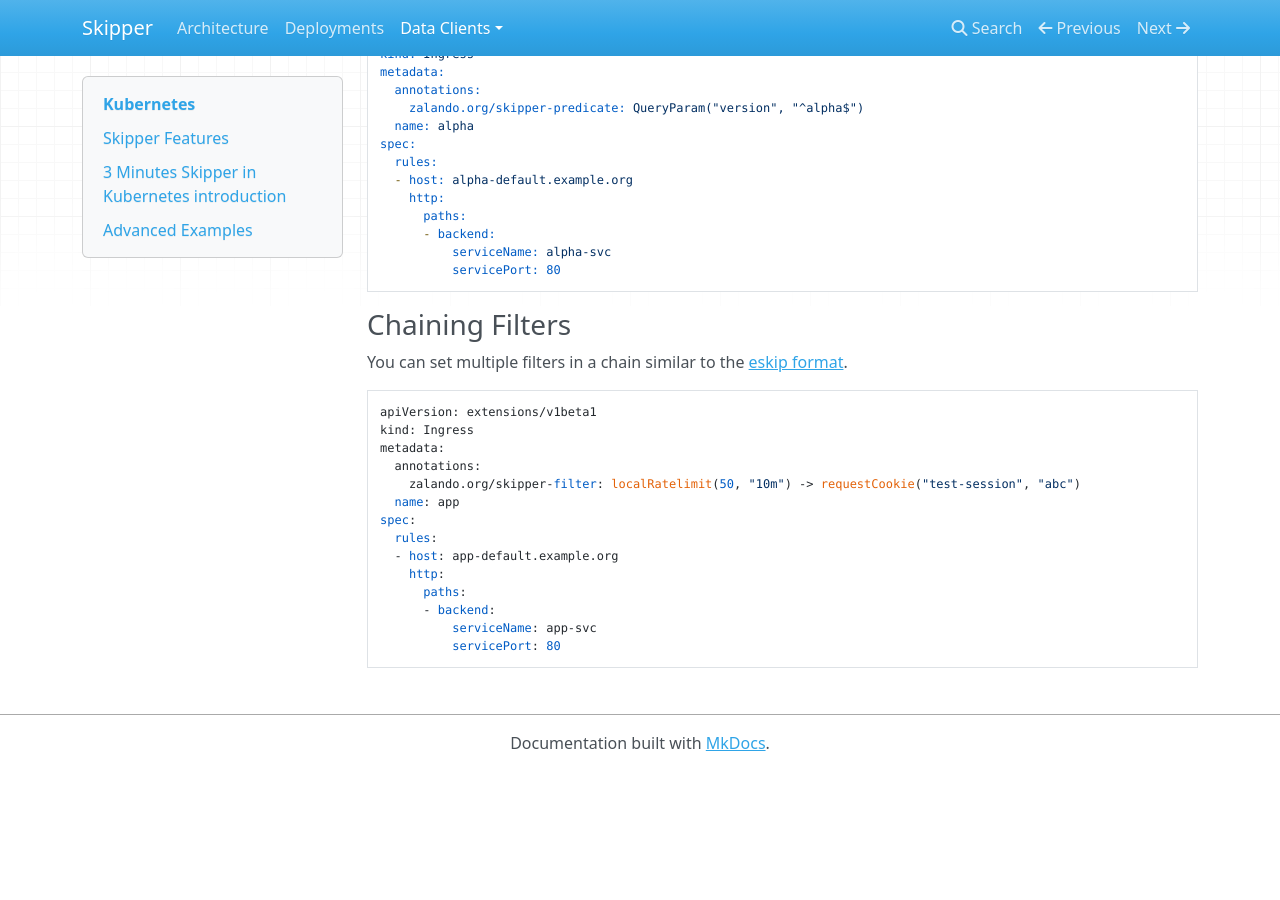
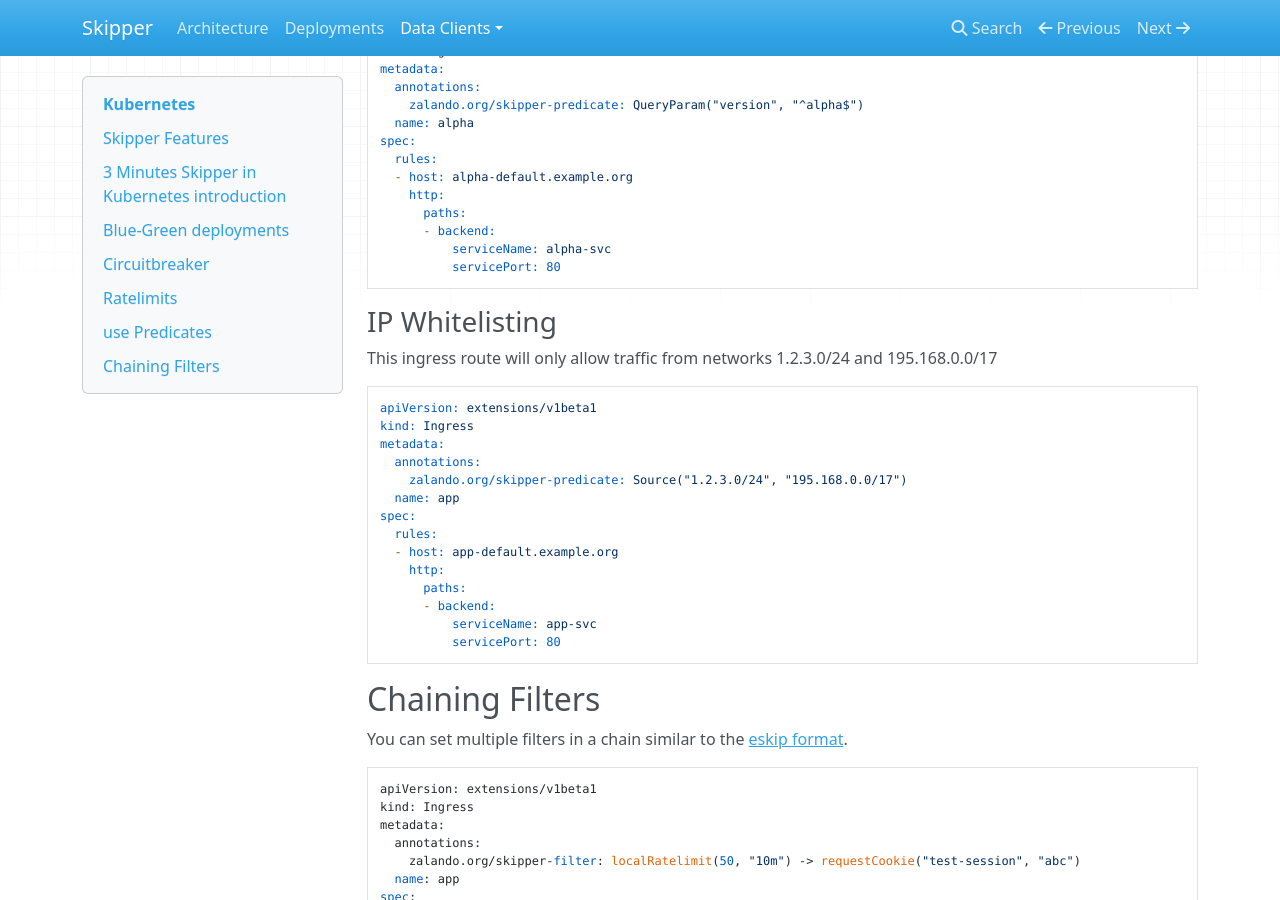
Before and after one commit to zalando/skipper, an MkDocs documentation site: the page built from docs/dataclients/kubernetes.md, in a window 1280 px wide and 900 px high, scrolled down 6928 px. Built offline with MkDocs 1.6.1, drawn with Linux system fonts in a browser that asks for light colours; nearby versions of some CDN libraries; old or Windows-style settings are respelled for this version of MkDocs; before the commit the page ends 7699 px from its top, so only the background shows below that.

Commit message:
add IP whitelisting in the docs and redo sectioning to have it better accessible from rendered doc site

```diff
--- a/docs/dataclients/kubernetes.md
+++ b/docs/dataclients/kubernetes.md
@@ -203,9 +203,7 @@ something that configures your frontend loadbalancer, for example
 and your DNS, [external-dns](https://github.com/kubernetes-incubator/external-dns)
 automatically.
 
-## Advanced Examples
-
-### Blue-Green deployments
+## Blue-Green deployments
 
 To do blue-green deployments you have to have control over traffic
 switching. Skipper gives you the opportunity to set weights to backend
@@ -242,9 +240,9 @@ and **my-app-2** will get **20%** of the traffic:
               servicePort: http
             path: /
 
-### Circuitbreaker
+## Circuitbreaker
 
-#### Consecutive Breaker
+### Consecutive Breaker
 
 The [consecutiveBreaker](https://godoc.org/github.com/zalando/skipper/filters/circuit#NewConsecutiveBreaker)
 filter is a breaker for the ingress route that open if the backend failures
@@ -271,7 +269,7 @@ The ingress spec would look like this:
               serviceName: app-svc
               servicePort: 80
 
-#### Rate Breaker
+### Rate Breaker
 
 The [rateBreaker](https://godoc.org/github.com/zalando/skipper/filters/circuit#NewRateBreaker)
 filter is a breaker for the ingress route that open if the backend
@@ -300,12 +298,12 @@ The ingress spec would look like this:
               servicePort: 80
 
 
-### Ratelimits
+## Ratelimits
 
 More details you will find in [ratelimit package](https://godoc.org/github.com/zalando/skipper/filters/ratelimit)
 and [kubernetes dataclient](https://godoc.org/github.com/zalando/skipper/dataclients/kubernetes) documentation.
 
-#### Client Ratelimits
+### Client Ratelimits
 
 The example shows 3 calls per minute per client, based on
 X-Forwarded-For header or IP incase there is no X-Forwarded-For header
@@ -327,7 +325,7 @@ set, are allowed to each skipper instance for the given ingress.
               servicePort: 80
 
 
-#### Service Ratelimits
+### Service Ratelimits
 
 The example shows 50 calls per minute are allowed to each skipper
 instance for the given ingress.
@@ -347,7 +345,7 @@ instance for the given ingress.
               serviceName: app-svc
               servicePort: 80
 
-### use Predicates
+## use Predicates
 
 [Predicates](https://godoc.org/github.com/zalando/skipper/predicates)
 are influencing the route matching, which you might want to carefully
@@ -357,7 +355,7 @@ toggles or time based enabling endpoints.
 You can use all kinds of [predicates](https://godoc.org/github.com/zalando/skipper/predicates)
 with [filters](https://godoc.org/github.com/zalando/skipper/filters) together.
 
-#### Feature Toggle
+### Feature Toggle
 
 This ingress route will only be matched if there is a Querystring
 "version=alpha" defined in the request. Like this you can easily build
@@ -378,8 +376,28 @@ feature toggles.
               serviceName: alpha-svc
               servicePort: 80
 
+### IP Whitelisting
 
-### Chaining Filters
+This ingress route will only allow traffic from networks 1.2.3.0/24 and 195.168.0.0/17
+
+    apiVersion: extensions/v1beta1
+    kind: Ingress
+    metadata:
+      annotations:
+        zalando.org/skipper-predicate: Source("1.2.3.0/24", "195.168.0.0/17")
+      name: app
+    spec:
+      rules:
+      - host: app-default.example.org
+        http:
+          paths:
+          - backend:
+              serviceName: app-svc
+              servicePort: 80
+
+
+
+## Chaining Filters
 
 You can set multiple filters in a chain similar to the [eskip format](https://godoc.org/github.com/zalando/skipper/eskip).
 
```
